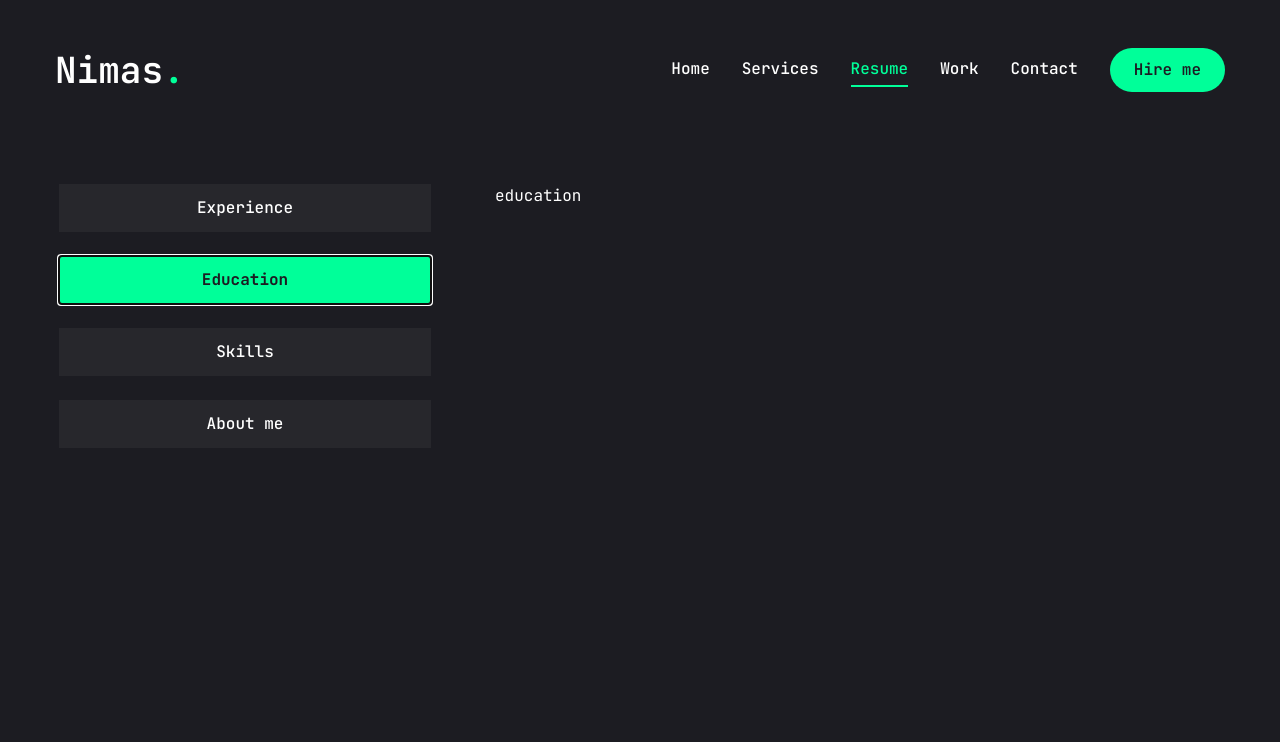
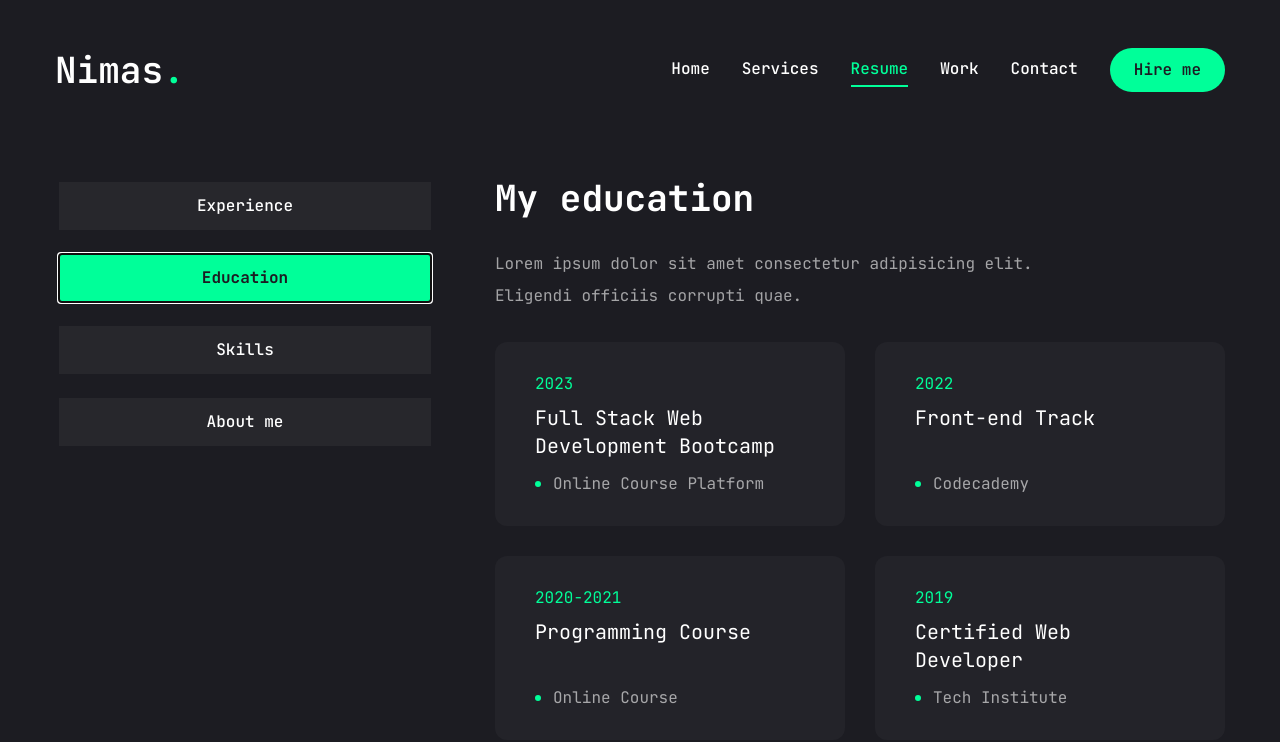
Before and after one commit to Kafoor-Nimas/my-portfolio, a Next.js app: page /resume in a window 1280 px wide. Both pictures are taken after a click on the tab "Education". Shown: the top 742 px of the page. Built offline with nearby package versions, Linux system fonts and the light colour scheme.

Commit message:
completed education section

```diff
--- a/app/resume/page.jsx
+++ b/app/resume/page.jsx
@@ -110,32 +110,32 @@
   items: [
     {
       institution: "Online Course Platform",
-      position: "Full Stack Web Development Bootcamp",
+      degree: "Full Stack Web Development Bootcamp",
       duration: "2023",
     },
     {
       institution: "Codecademy",
-      position: "Front-end Track",
+      degree: "Front-end Track",
       duration: "2022",
     },
     {
       institution: "Online Course",
-      position: "Programming Course",
+      degree: "Programming Course",
       duration: "2020-2021",
     },
     {
       institution: "Tech Institute",
-      position: "Certified Web Developer",
+      degree: "Certified Web Developer",
       duration: "2019",
     },
     {
       institution: "Design School",
-      position: "Diploma in Graphic Design",
+      degree: "Diploma in Graphic Design",
       duration: "2016 - 2018",
     },
     {
       institution: "Community Collage",
-      position: "Associate Degree in Computer Science",
+      degree: "Associate Degree in Computer Science",
       duration: "2014 - 2016",
     },
   ],
@@ -250,7 +250,36 @@
               </div>
             </TabsContent>
             {/* education */}
-            <TabsContent value="education">education</TabsContent>
+            <TabsContent value="education">
+              <div className="flex flex-col gap-[30px] text-center xl:text-left">
+                <h3 className="text-4xl font-bold">{education.title}</h3>
+                <p className="max-w-[600px] text-white/60 mx-auto xl:mx-0">
+                  {education.description}
+                </p>
+                <ScrollArea className="h-[400px]">
+                  <ul className="grid grid-cols-1 lg:grid-cols-2 gap-[30px]">
+                    {education.items.map((item, index) => {
+                      return (
+                        <li
+                          key={index}
+                          className="bg-[#232329] h-[184px] py-6 px-10 rounded-xl flex flex-col justify-center items-center lg:items-start gap-1"
+                        >
+                          <span className="text-accent">{item.duration}</span>
+                          <h3 className="text-xl max-w-[260px] min-h-[60px] text-center lg:text-left">
+                            {item.degree}
+                          </h3>
+                          <div className="flex items-center gap-3">
+                            {/* dot */}
+                            <span className="w-[6px] h-[6px] rounded-full bg-accent"></span>
+                            <p className="text-white/60">{item.institution}</p>
+                          </div>
+                        </li>
+                      );
+                    })}
+                  </ul>
+                </ScrollArea>
+              </div>
+            </TabsContent>
             {/* skills */}
             <TabsContent value="skills">skills</TabsContent>
             {/* about me */}
```
